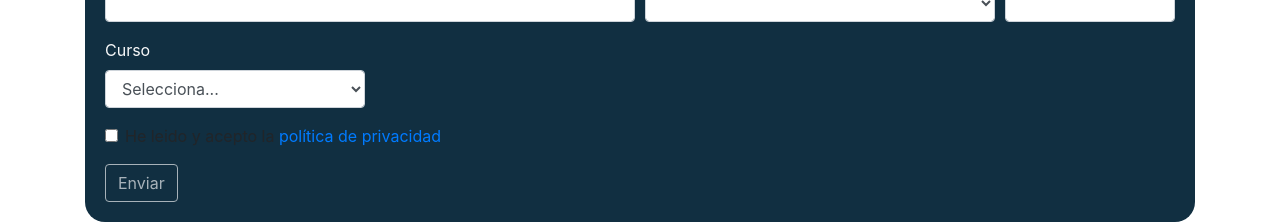
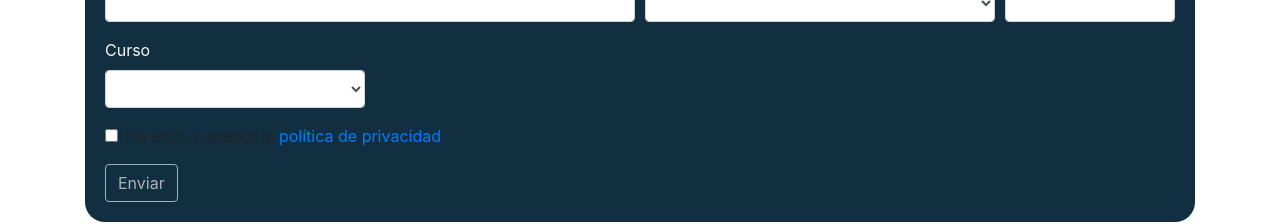
Before and after one commit to magudoprieto/Proyecto-Recicla, an Angular app: page /registro in a window 1280 px wide. Shown: the part 423-647 px from the top of the page. Built offline with nearby package versions, Linux system fonts and the light colour scheme.

Commit message:
Más mejoras

```diff
--- a/src/app/register/register.component.html
+++ b/src/app/register/register.component.html
@@ -57,7 +57,7 @@
             <!--Curso-->
             <div class="col-md-3">
               <label for="curso" class="text-light">Curso</label>
-              <select class="form-control">
+              <select class="form-control" formControlName="curso">
                 <option>Selecciona...</option>
                 <option>1º Primaria</option>
                 <option>2º Primaria</option>
--- a/src/app/register/register.component.ts
+++ b/src/app/register/register.component.ts
@@ -16,7 +16,7 @@ export class RegisterComponent implements OnInit {
 
     /*Minimo 8 caracteres Maximo 15 Al menos una letra mayúscula Al menos una letra minucula Al menos un dígito No espacios en blanco Al menos 1 caracter especial*/
 
-        contrasena: new FormControl('',[Validators.required,Validators.pattern(/^(?=.*[a-z])(?=.*[A-Z])(?=.*\d)(?=.*[$@$!%*?&])([A-Za-z\d$@$!%*?&]|[^ ]){8,15}$/)]),
+        contrasena: new FormControl(''/*,[Validators.required,Validators.pattern(/^(?=.*[a-z])(?=.*[A-Z])(?=.*\d)(?=.*[$@$!%*?&])([A-Za-z\d$@$!%*?&]|[^ ]){8,15}$/)]*/),
         nombre: new FormControl('',[Validators.required,Validators.maxLength(40),Validators.minLength(3)]),
         edad: new FormControl('',[Validators.required]),
         municipio: new FormControl(),
```
